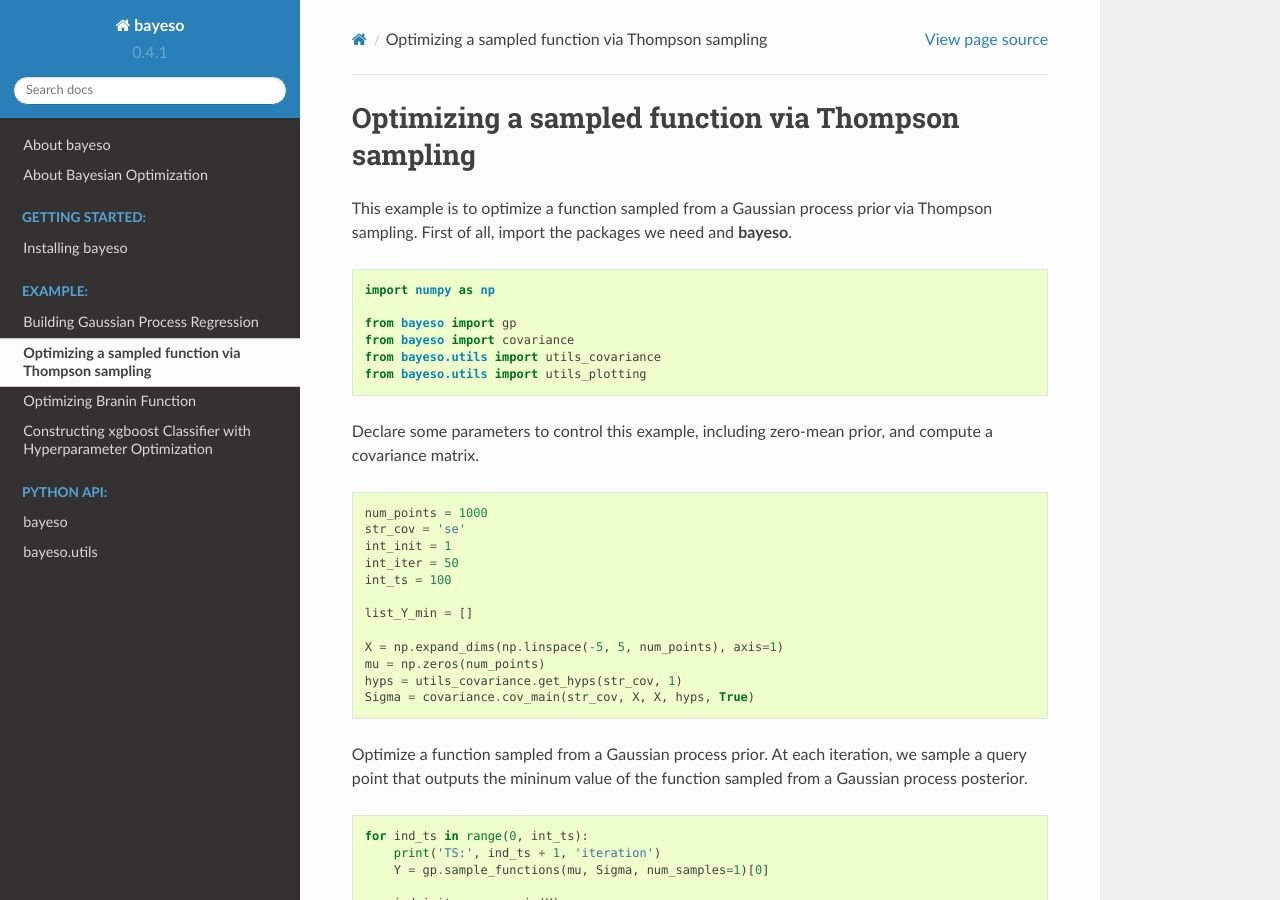
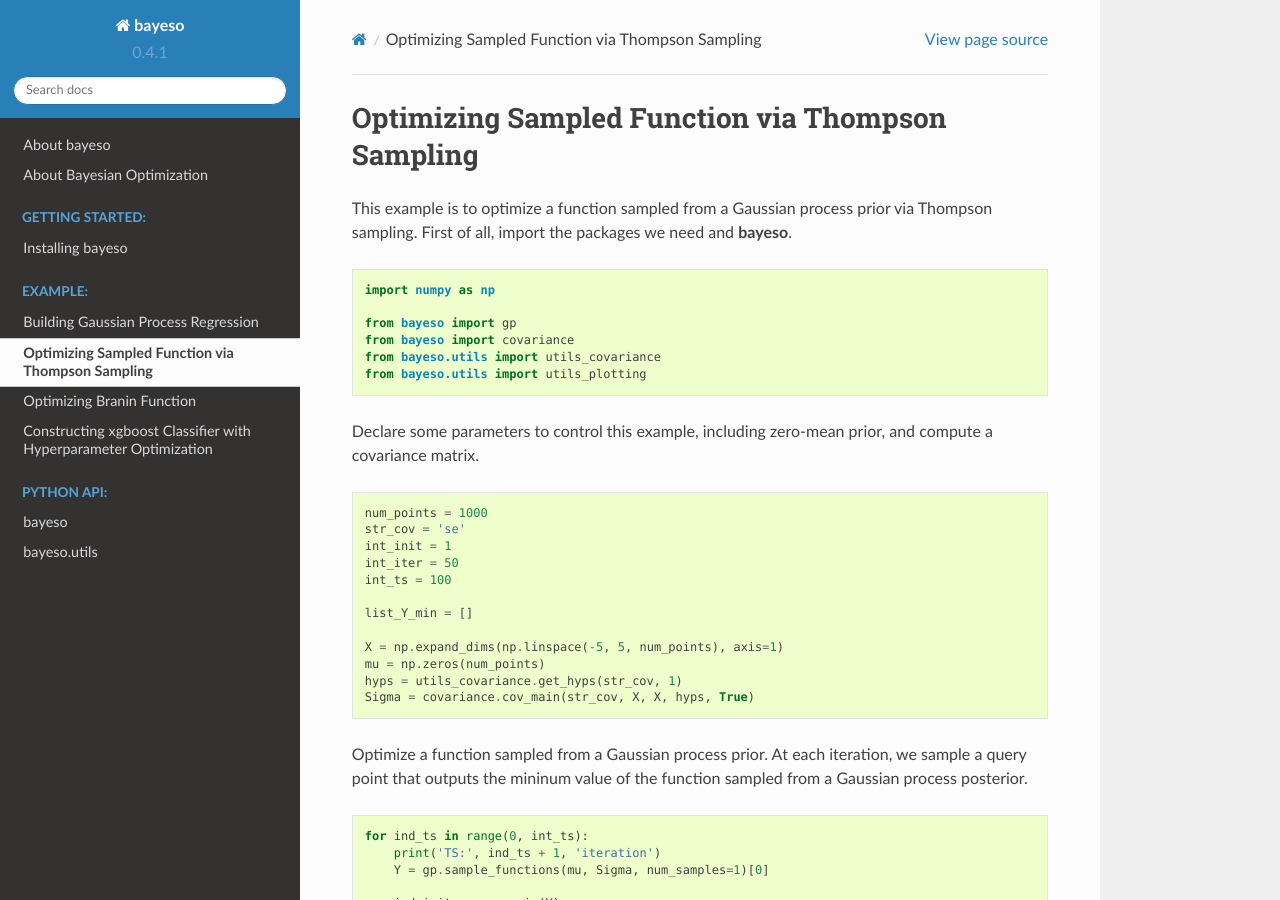
Before and after one commit to jungtaekkim/bayeso, a Sphinx documentation site: the page built from docs/example/ts_gp_prior.rst, in a window 1280 px wide and 900 px high. Built offline with Sphinx 7.4.7 and the Read the Docs theme 2.0.0, drawn with Linux system fonts in a browser that asks for light colours.

Commit message:
UPDATE: minor issue

```diff
--- a/docs/example/ts_gp_prior.rst
+++ b/docs/example/ts_gp_prior.rst
@@ -1,5 +1,5 @@
-Optimizing a sampled function via Thompson sampling
-===================================================
+Optimizing Sampled Function via Thompson Sampling
+=================================================
 
 This example is to optimize a function sampled from a Gaussian process prior via Thompson sampling.
 First of all, import the packages we need and **bayeso**.
```
